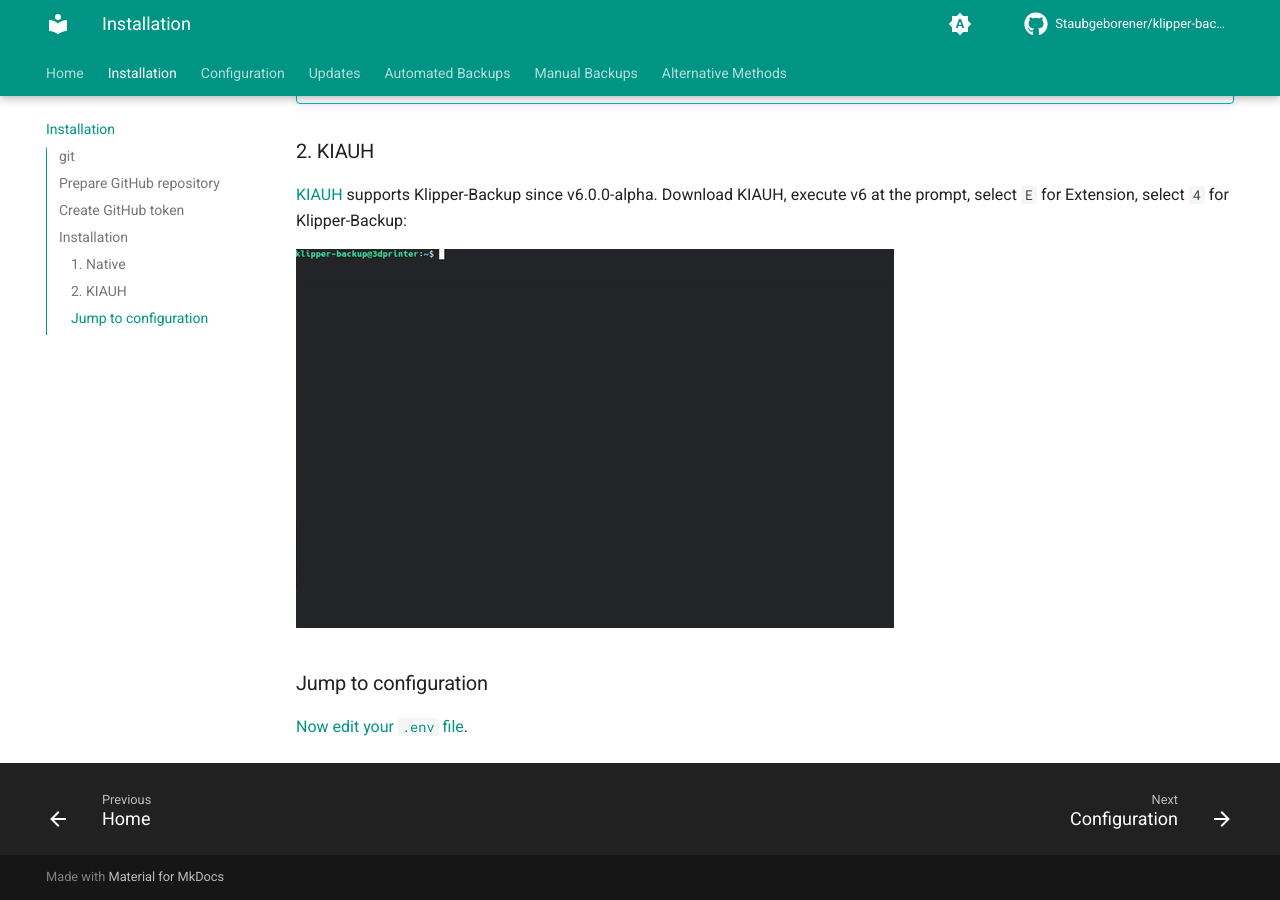
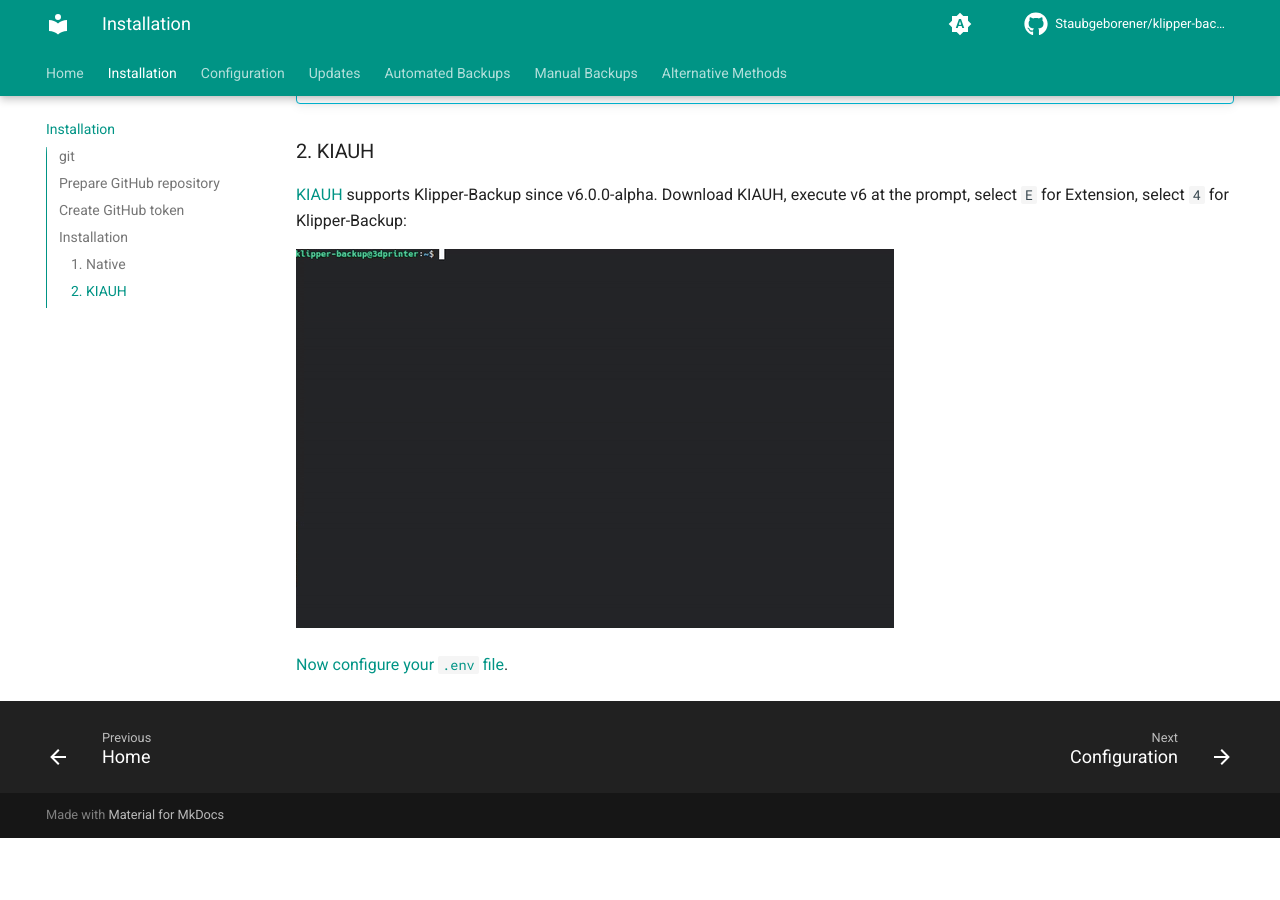
Before and after one commit to Staubgeborener/Klipper-Backup, an MkDocs documentation site: the page built from docs/installation.md, in a window 1280 px wide and 900 px high, scrolled down 1939 px. Built offline with MkDocs 1.6.1 and Material for MkDocs 9.7.7, drawn with Linux system fonts in a browser that asks for light colours; comment, search, counter and statistics services are not loaded; after the commit the page ends 2777 px from its top, so only the background shows below that.

Commit message:
Update installation.md

```diff
--- a/docs/installation.md
+++ b/docs/installation.md
@@ -62,5 +62,4 @@
 
 ![kiauh-install](./images/kiauh_install.gif)
 
-### Jump to configuration
-[Now edit your `.env` file](configuration.md).
+[Now configure your `.env` file](configuration.md).
```
